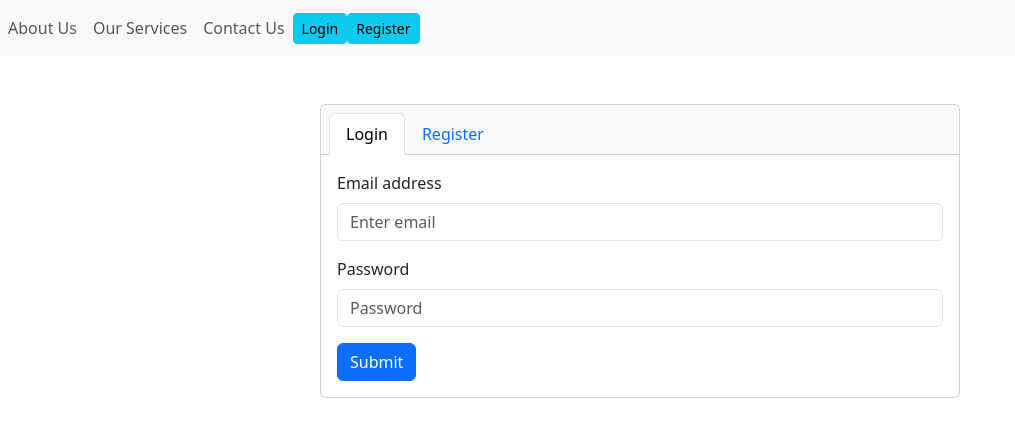
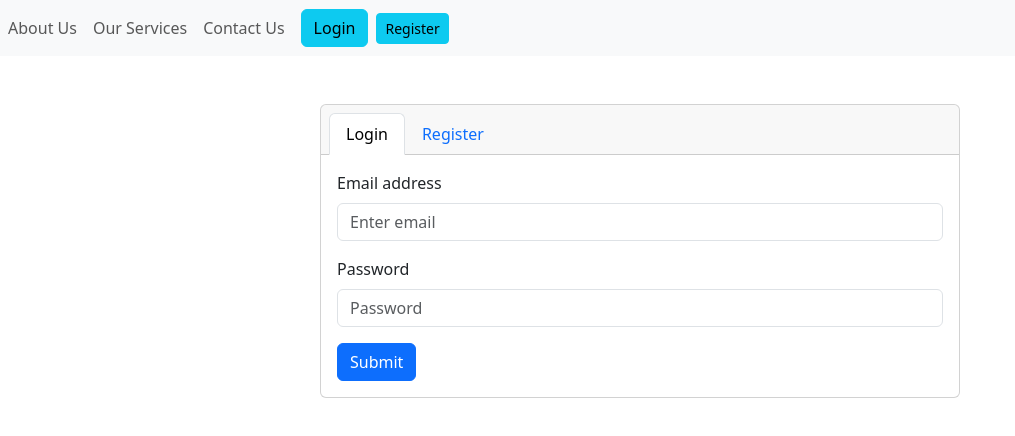
Before and after one commit to equanimityspace/opsg-frontend, a React (Vite) app: page /login in a window 1280 px wide. Shown: the top 436 px of the page, without its empty margins (0-1015 px from the left). Built offline with nearby package versions, Linux system fonts and the light colour scheme.

Commit message:
logout to login button change

```diff
--- a/src/App.jsx
+++ b/src/App.jsx
@@ -8,7 +8,6 @@ import SingleUser from "./Layout/Pages/Profile";
 import OurServices from "./Layout/Pages/OurServices";
 import ContactForm from "./Layout/Pages/ContactForm";
 import React, { useContext } from "react";
-// import AdminPage from '/TEST SHIT/adminpage';
 
 import userNav from "./Features/Navigations/Navbars/UserNav";
 // import { AuthProvider } from "./Features/Navigations/AuthContext";
--- a/src/Layout/Navbar.jsx
+++ b/src/Layout/Navbar.jsx
@@ -1,9 +1,32 @@
 import React from "react";
-import { NavLink } from "react-router-dom";
-import { useNavigate } from "react-router-dom";
+import { NavLink, useNavigate } from "react-router-dom";
 import { useState } from "react";
+import { getToken, deleteToken} from "../utils/tokenService";
+import { useEffect } from "react";
 
 export default function NavBar() {
+   const navigate = useNavigate();
+   const token = getToken();
+
+   // const [isLoggedIn, setIsLoggedIn] = useState(false);
+
+   // useEffect(() => {
+   //    if (token) {
+   //      setIsLoggedIn(true)
+   //    } else {
+   //      setIsLoggedIn(false)
+   //    }
+   //  }, [token])
+
+   // const handleLogin = () => {
+   // }
+
+   const handleLogout = () => {
+      deleteToken();
+   }
+
+     //handle login/logout button change
+   const buttonStatus = token ? "Log Out" : "Login";
 
    // const token =
    return (
@@ -24,9 +47,24 @@ export default function NavBar() {
                <a className="nav-link" href="/contactForm">Contact Us</a>
                </li>
             </ul>
-            <a href="/Login" >
-               <button type="button" className="btn btn-info btn-sm">Login</button>
-            </a>
+            {token ? (
+                  <button
+                     type="button"
+                     className="btn btn-info mx-2"
+                     onClick={handleLogout()}
+                     navigate="/"
+                  >
+                     {buttonStatus}
+                  </button>
+               ) : (
+                  <button
+                     type="button"
+                     className="btn btn-info mx-2"
+                     // onClick={navigate("/contact")}
+                  >
+                     {buttonStatus}
+                  </button>
+               )}
             <a href="/Register">
                <button type="button" className="btn btn-info btn-sm">Register</button>
             </a >
--- a/src/Layout/Pages/Login.jsx
+++ b/src/Layout/Pages/Login.jsx
@@ -42,12 +42,14 @@ export default function Login() {
     try {
       const payload = await login(formData).unwrap();
       const userId = payload.user.id;
+      storeToken(payload);
       navigate(`/user/${userId}`);
     } catch (err) {
       setResponse(err);
       openModal();
     }
   };
+
 
   return (
     <>
--- a/src/TEST SHIT/ContextProvider.jsx
+++ b/src/TEST SHIT/ContextProvider.jsx
@@ -4,12 +4,12 @@ import React from "react";
 export const userContext = createContext()
 
 const ContextProvider = ({ children }) => {
-  const [role, seetRole] = React.useState('admin');
+  const [role, setRole] = React.useState('admin');
   const [authenticated, setAuthenticated] = React.useState(true);
 
 
-  const logout = () => {
-    seetRole(null);
+  const handlelogout = () => {
+    setRole(null);
     setAuthenticated(false);
   };
 
```
